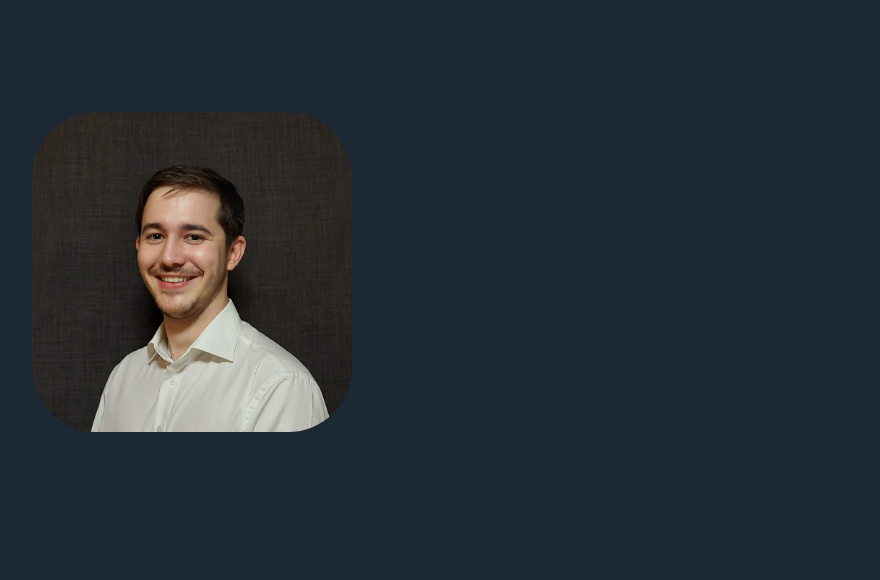
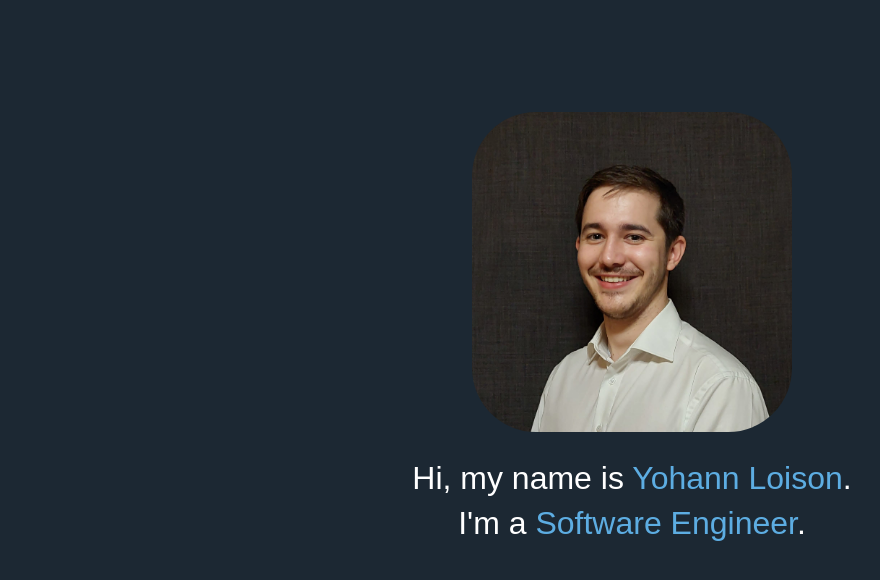
Before and after one commit to LoisonYo/portfolio, an Angular app: page / in a window 1280 px wide. Shown: the top 580 px of the page, without its empty margins (8-888 px from the left). Built offline with nearby package versions, Linux system fonts and the light colour scheme.

Commit message:
feat: fill the about me section

```diff
--- a/src/app/about-me/about-me.component.html
+++ b/src/app/about-me/about-me.component.html
@@ -1 +1,7 @@
-<profile-picture></profile-picture>
+<section id="about-me">
+    <profile-picture></profile-picture>
+    <div id="about-me-text">
+        <p>Hi, my name is <span>{{ name }}</span>.</p>
+        <p>I'm a <span>{{ profession }}</span>.</p>
+    </div>
+</section>
--- a/src/app/about-me/about-me.component.scss
+++ b/src/app/about-me/about-me.component.scss
@@ -0,0 +1,19 @@
+section {
+    display: flex;
+    flex-direction: column;
+    align-items: center;
+}
+
+#about-me-text {
+    margin-top: 1rem;
+    text-align: center;
+}
+
+p {
+    margin: 0.5rem;
+    font-size: 2rem;
+}
+
+span {
+    color: #5dade2;
+}
--- a/src/app/about-me/about-me.component.ts
+++ b/src/app/about-me/about-me.component.ts
@@ -8,4 +8,7 @@ import { ProfilePictureComponent } from '../about-me/profile-picture/profile-pic
   templateUrl: './about-me.component.html',
   styleUrl: './about-me.component.scss'
 })
-export class AboutMeComponent {}
+export class AboutMeComponent {
+  name = 'Yohann Loison';
+  profession = 'Software Engineer';
+}
```
Also changed, not shown: 1 other file (tests, documents, lock files or other folders).
